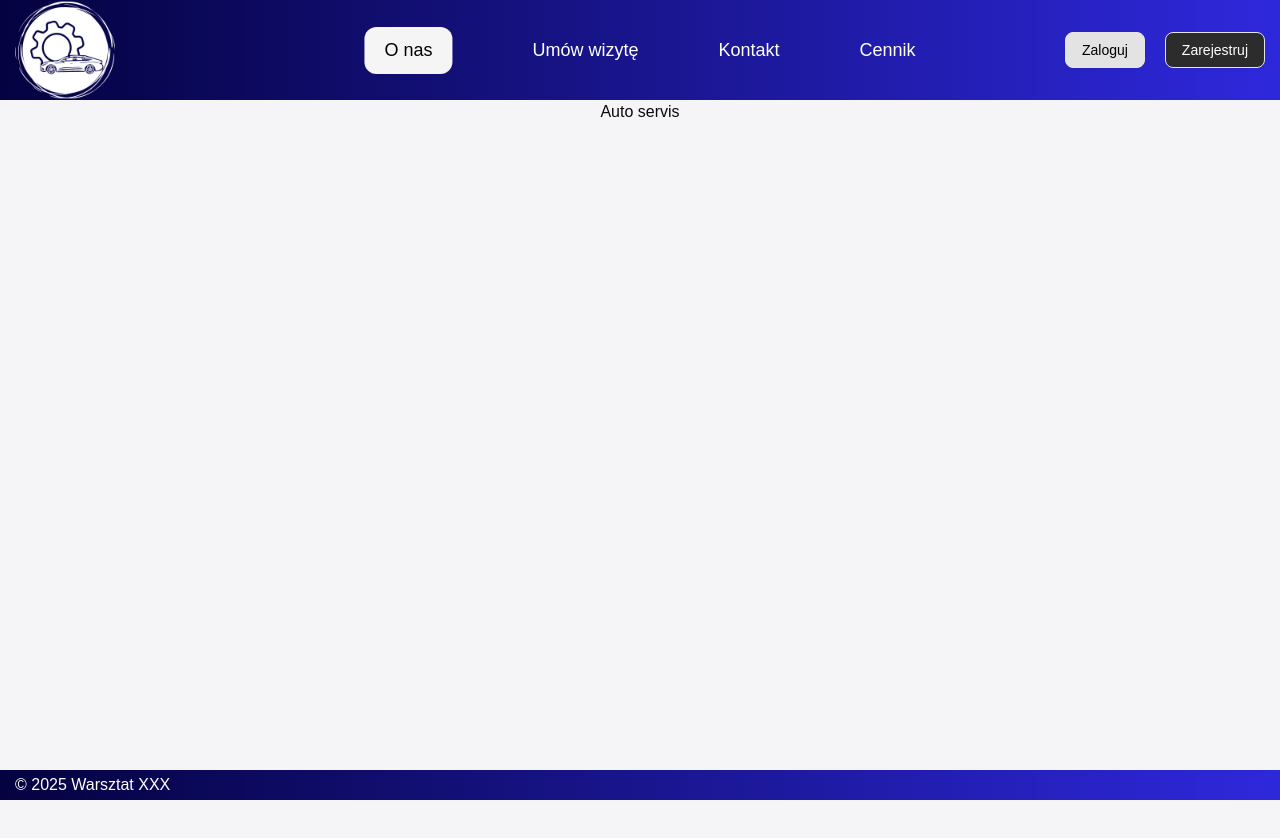
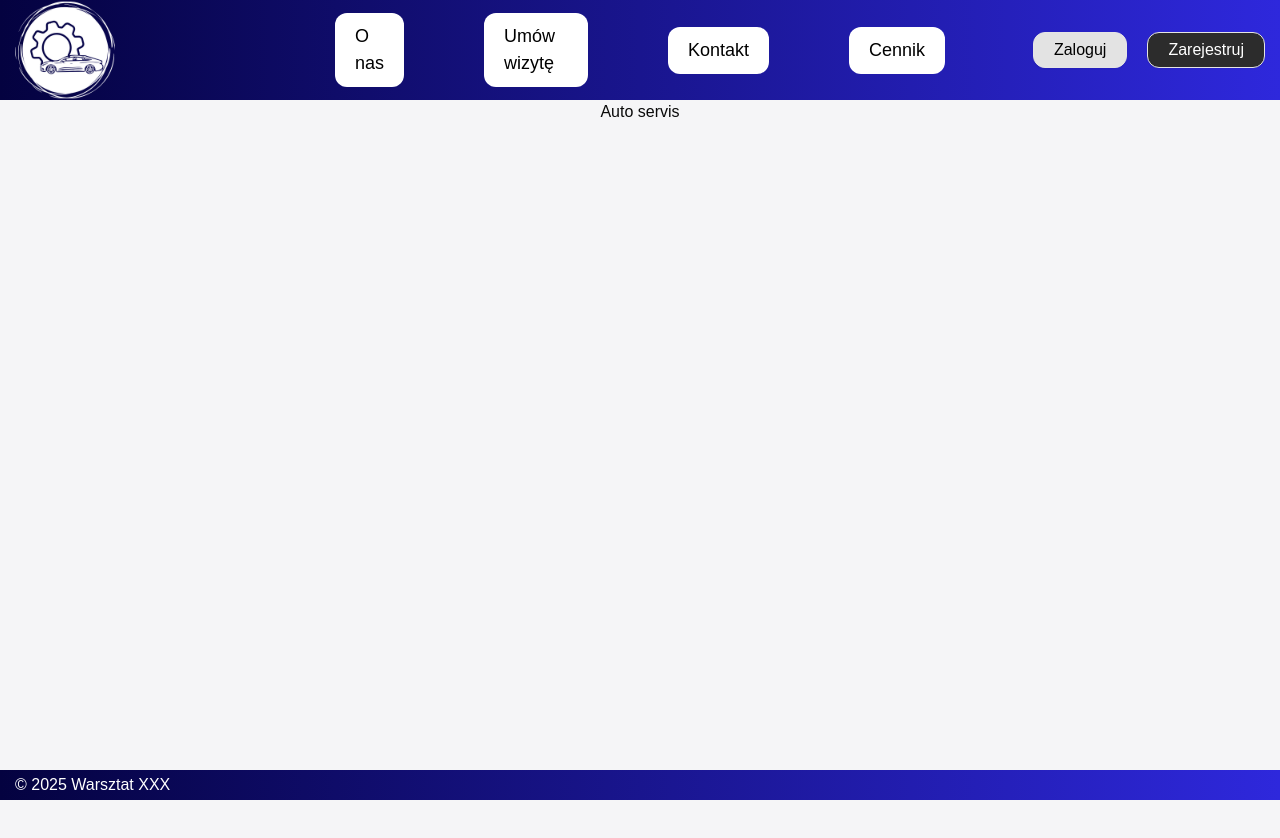
Before and after one commit to KorneliaBlaszczuk/PW-Drive, a Next.js app: page / in a window 1280 px wide. Shown: the top 838 px of the page. Built offline with nearby package versions, Linux system fonts and the light colour scheme; a web font is replaced by a local one.

Commit message:
Improved header buttons

```diff
--- a/src/components/Header.tsx
+++ b/src/components/Header.tsx
@@ -1,18 +1,23 @@
+'use client';
+
 import { Button } from "@/components/ui/button"
 import Link from 'next/link';
 import styles from '../styles/Header.module.scss';
+import { usePathname } from "next/navigation";
 
 export default function Header() {
+    const pathname = usePathname();
+    const isActive = (path: string) => pathname === path;
     return (
         <header className={styles.appHeader}>
             <Link href="/" className="logoLink">
                 <img className={styles.appLogo} src='/logo_white.png' alt='App logo' />
             </Link>
             <div className={styles.headerCenter}>
-                <Link href="/about" className={styles.aboutUs}>O nas</Link>
-                <Link href="/book">Umów wizytę</Link>
-                <Link href="contact">Kontakt</Link>
-                <Link href="pricing">Cennik</Link>
+                <Link href="/about" className={isActive("/about") ? styles.navActive : styles.navInactive}>O nas</Link>
+                <Link href="/book" className={isActive("/book") ? styles.navActive : styles.navInactive}>Umów wizytę</Link>
+                <Link href="contact" className={isActive("/conntact") ? styles.navActive : styles.navInactive}>Kontakt</Link>
+                <Link href="pricing" className={isActive("/pricing") ? styles.navActive : styles.navInactive}>Cennik</Link>
             </div>
             <div className={styles.headerRight}>
                 <Button className={styles.logIn} variant="outline">Zaloguj</Button>
--- a/src/styles/Header.module.scss
+++ b/src/styles/Header.module.scss
@@ -33,25 +33,32 @@
     font-size: large;
 }
 
-.headerCenter p {
+.headerCenter p,
+.headerCenter a {
     cursor: pointer;
     transition: all 0.3s ease;
+    padding: 10px 20px;
+    border-radius: 12px;
+    text-decoration: none;
 }
 
-.headerCenter p:hover {
+.headerCenter p:hover,
+.headerCenter a:hover {
     font-weight: bolder;
     transform: scale(1.05);
 }
 
-.aboutUs {
-    background-color: #f5f5f5;
+/* Active and inactive states */
+.navActive {
+    background-color: white;
     color: black;
-    padding: 10px 20px;
-    border-radius: 12px;
+    transform: scale(1.05);
+    font-weight: bolder;
 }
 
-.aboutUs:hover {
-    background-color: #f0f0f0; //jaśniejsze tło po najechaniu
+.navInactive {
+    background-color: white;
+    color: black;
 }
 
 .headerRight {
@@ -65,11 +72,18 @@
     font-size: large;
 }
 
+.logIn,
+.register {
+    cursor: pointer;
+    transition: all 0.3s ease;
+    padding: 10px 20px;
+    border-radius: 12px;
+    font-size: 16px;
+}
+
 .logIn {
     background-color: #e3e3e3;
     color: black;
-    cursor: pointer;
-    transition: all 0.3s ease;
 }
 
 .logIn:hover {
@@ -81,8 +95,6 @@
 .register {
     background-color: #2c2c2c;
     color: white;
-    cursor: pointer;
-    transition: all 0.3s ease;
 }
 
 .register:hover {
```
